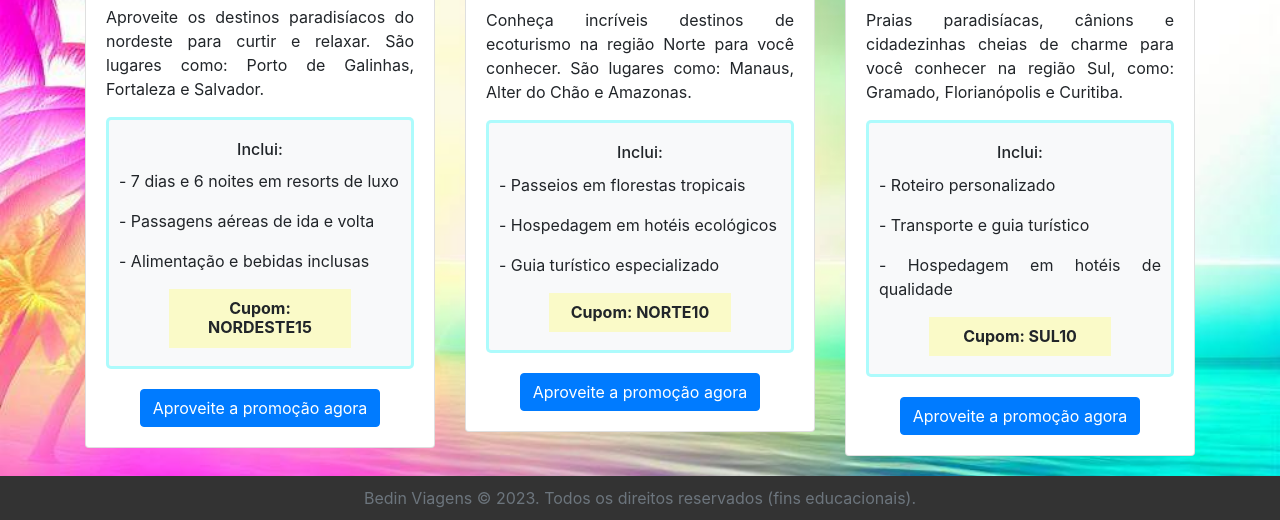
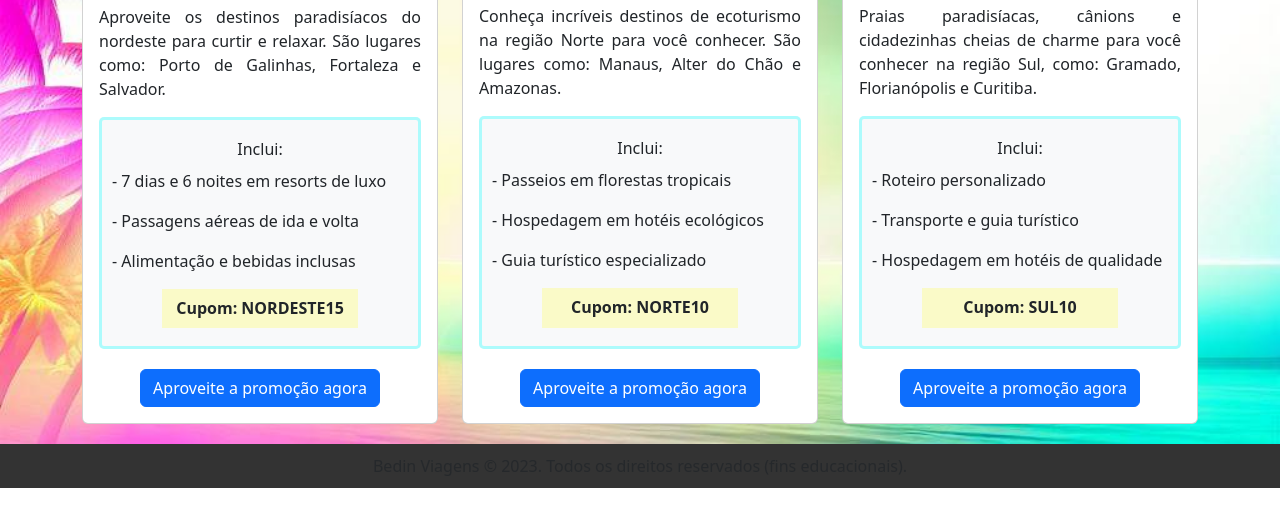
Before and after one commit to erika-bedin/BedinViagens, a plain HTML site: page promocoes.html in a window 1280 px wide. Shown: the part 445-965 px from the top of the page. After the commit the page ends 933 px from the top, so only its background shows below. Drawn offline with nearby package versions, Linux system fonts and the light colour scheme.

Commit message:
atualização bootstrap 5

```diff
--- a/promocoes.html
+++ b/promocoes.html
@@ -4,8 +4,8 @@
   <meta charset="UTF-8">
   <meta name="viewport" content="width=device-width, initial-scale=1.0">
   <title>Promoções</title>
-  <link rel="stylesheet" href="/style.css">
-  <link rel="stylesheet" href="https://stackpath.bootstrapcdn.com/bootstrap/4.5.2/css/bootstrap.min.css">
+  <link rel="stylesheet" href="/style.css"><!--<link rel="stylesheet" href="https://stackpath.bootstrapcdn.com/bootstrap/4.5.2/css/bootstrap.min.css">!-->
+  <link href="https://cdn.jsdelivr.net/npm/bootstrap@5.3.0/dist/css/bootstrap.min.css" rel="stylesheet" integrity="sha384-9ndCyUaIbzAi2FUVXJi0CjmCapSmO7SnpJef0486qhLnuZ2cdeRhO02iuK6FUUVM" crossorigin="anonymous">
 </head>
 <body>
   <header>
```
Also changed, not shown: contato.html (+2 -1 lines), destino.html (+2 -1 lines), index.html (+2 -2 lines), pesquisa.html (+2 -1 lines).
